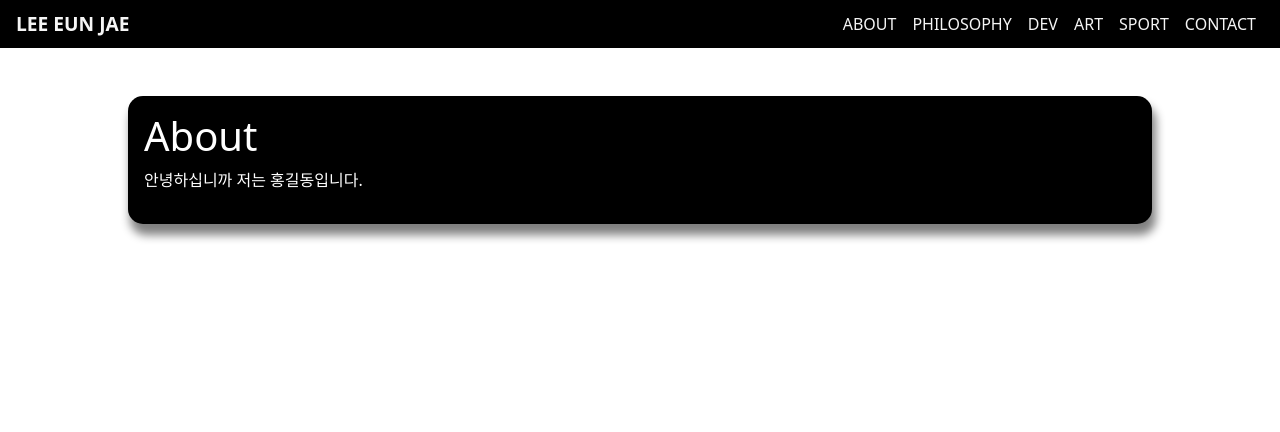
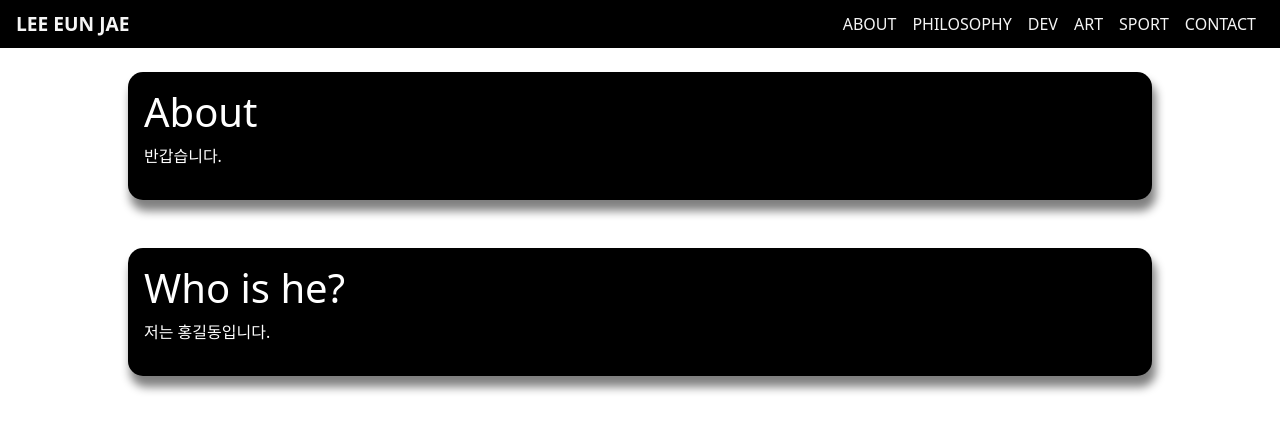
Before and after one commit to ej-rarus/blog, a React (Create React App) app: page /about in a window 1280 px wide. Shown: the top 432 px of the page. Built offline with nearby package versions, Linux system fonts and the light colour scheme.

Commit message:
about state map 추가

```diff
--- a/src/App.css
+++ b/src/App.css
@@ -87,7 +87,9 @@
 .Card-wrapper{
   width: 100%;
   display: flex;
-  justify-content: center ;
+  flex-direction: column;
+  justify-content: center;
+  align-items: center;
 }
 
 .Text-card{
@@ -95,14 +97,14 @@
   display: flex;
   flex-direction: column;
   justify-content: center;
-  margin: 3rem;
+  margin: 1.5rem;
   padding: 1rem;
   background-color: black;
   color: white;
   border-radius: 15px;
   box-shadow: 3px 10px 10px 1px gray;
   text-align: left;
-  animation: smoothAppear 1500ms;
+  animation: smoothAppear 1300ms;
 }
 
 @keyframes smoothAppear {
--- a/src/components/TextCard.js
+++ b/src/components/TextCard.js
@@ -1,8 +1,8 @@
-function TextCard() {
+function TextCard(props) {
     return (
         <div className="Text-card">
-            <h1>About</h1>
-            <p>안녕하십니까 저는 홍길동입니다.</p>
+            <h1>{props.contents[props.i].title}</h1>
+            <p>{props.contents[props.i].text}</p>
         </div>
     )
 }
--- /dev/null
+++ b/src/data/about_contents.js
@@ -0,0 +1,18 @@
+/* eslint-disable */
+
+let about_contents = [
+    {
+        id: 0,
+        title: "About",
+        text: "반갑습니다."
+    },
+
+    {
+        id: 1,
+        title: "Who is he?",
+        text: "저는 홍길동입니다."
+    }
+
+];
+
+export{about_contents};
--- a/src/pages/About.js
+++ b/src/pages/About.js
@@ -1,9 +1,18 @@
+/* eslint-disable */
+
 import TextCard from "../components/TextCard";
+import {useState} from 'react';
+import { about_contents } from "../data/about_contents";
 
 function About() {
+
+    let [contents, setContents] = useState(about_contents);
+
     return (
         <div className="Card-wrapper">
-            <TextCard></TextCard>
+            {contents.map(function (md, i) {
+                    return <TextCard i={i} contents={contents}></TextCard>;
+                  })}
         </div>
 
     )
```
Also changed, not shown: 1 other file (tests, documents, lock files or other folders).
